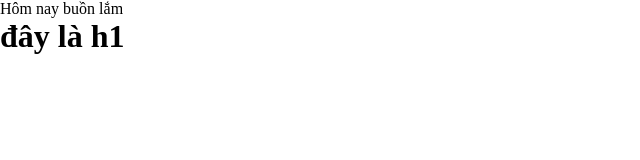
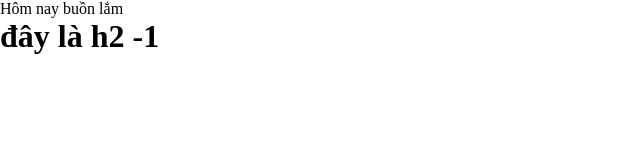
Before and after one commit to thuanlevan72/duandemo, a plain HTML site: page index.html in a window 1280 px wide. Shown: the full height of the page, 0-640 px from the left. Drawn offline with Linux system fonts and the light colour scheme.

Commit message:
đâsdas

```diff
--- a/index.html
+++ b/index.html
@@ -8,6 +8,6 @@
   </head>
   <body>
     Hôm nay buồn lắm
-    <h1>đây là h1</h1>
+    <h1>đây là h2 -1</h1>
   </body>
 </html>
```
